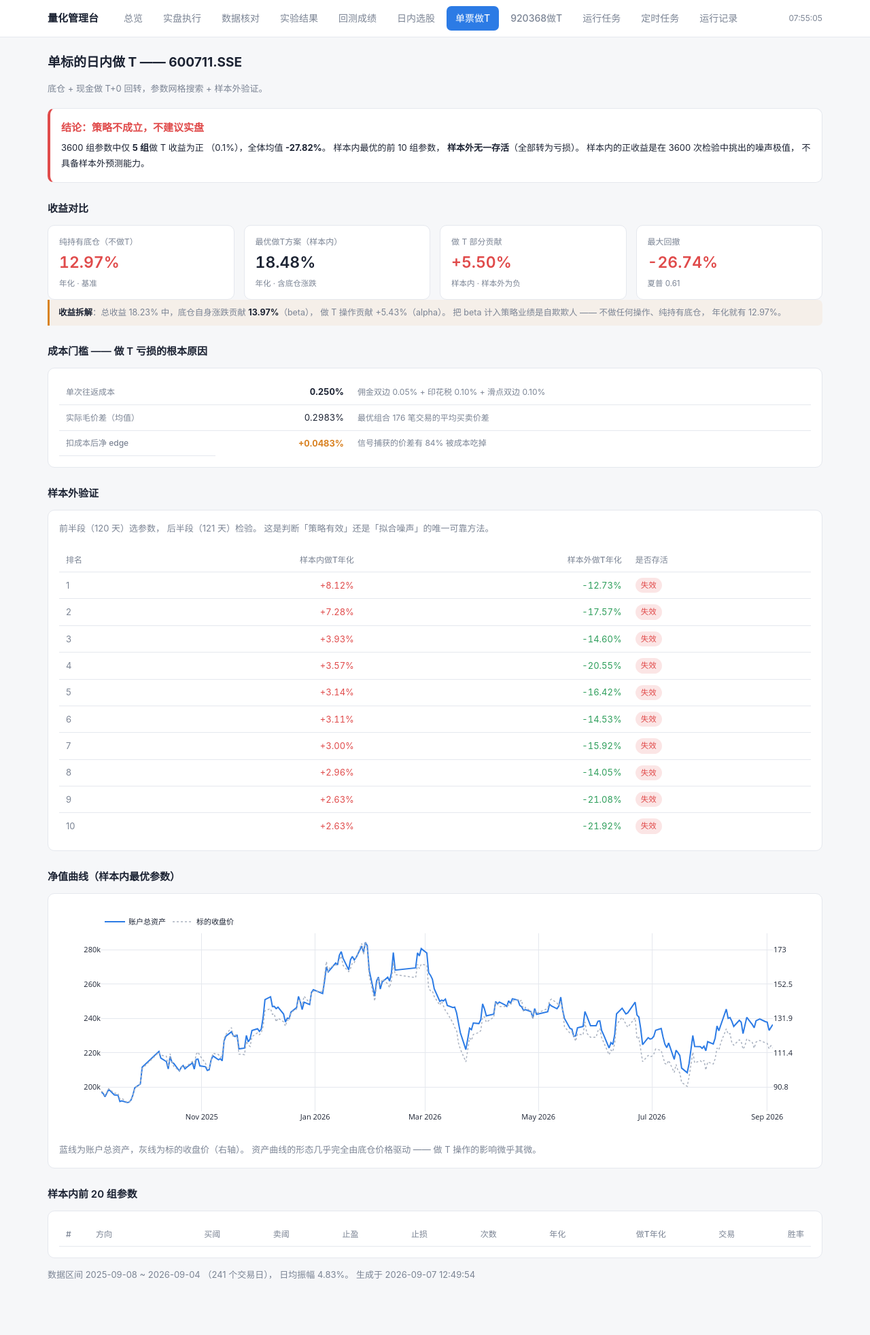
After one commit to MteCode/qmt-quant, a Flask app: page /t0-single in a window 1280 px wide. The commit adds this page. Shown: the whole page at 68% size. Run offline with Flask 3, Linux system fonts and the light colour scheme; lists and menus that the app fills with data are empty.

Commit message:
feat: 管理台新增日内选股与单票做T两页
/intraday-gbm  全市场 GBM 选股模型：训练指标、23 维特征重要性条形图、
               三模式回测对比、硬性指标逐条达标情况、可切换净值曲线，
               并预留参数搜索结果区块。

/t0-single     单票做 T：收益拆解（beta vs alpha 分开列，避免把底仓涨跌
               当成策略业绩）、成本门槛表、样本外验证表格。
               结论不成立时页首直接红框标注「不建议实盘」——
               管理台是拿来做决策的，把失败结论藏在表格里没有意义。

同时登记 backtest_intraday_gbm 任务，可从「运行任务」页触发。
.claude/launch.json 供 preview 直接拉起管理台。

Co-Authored-By: Claude Opus 5 <noreply@anthropic.com>

```diff
--- a/webui/app.py
+++ b/webui/app.py
@@ -29,8 +29,10 @@ from . import data_browser, jobs, loaders, scheduler
 from .registry import TASKS, TASK_BY_ID
 
 app = Flask(__name__)
-INTRADAY_DIR = Path(__file__).resolve().parents[1] / "strategies" / "intraday_t_920368" / "backtest"
-INTRADAY_MODEL_DIR = Path(__file__).resolve().parents[1] / "strategies" / "intraday_t_920368" / "models"
+ROOT = Path(__file__).resolve().parents[1]
+INTRADAY_DIR = ROOT / "strategies" / "intraday_t_920368" / "backtest"
+INTRADAY_MODEL_DIR = ROOT / "strategies" / "intraday_t_920368" / "models"
+GBM_MODEL_DIR = ROOT / "models" / "intraday_gbm"
 
 
 @app.template_filter("dur")
@@ -124,6 +126,134 @@ def api_intraday_t():
             try: out[name] = json.loads(p.read_text(encoding="utf-8"))
             except (OSError, ValueError): out[name] = {}
     return jsonify(out)
+
+
+@app.route("/intraday-gbm")
+def intraday_gbm_page():
+    """全市场日内 GBM 选股模型 —— 训练指标与特征重要性。"""
+    import csv
+    import json
+
+    metrics, importance, grid = {}, [], []
+    mp = GBM_MODEL_DIR / "metrics.json"
+    if mp.exists():
+        try:
+            metrics = json.loads(mp.read_text(encoding="utf-8"))
+        except (OSError, ValueError):
+            pass
+
+    fp = GBM_MODEL_DIR / "feature_importance.csv"
+    if fp.exists():
+        try:
+            with fp.open(encoding="utf-8") as f:
+                importance = [
+                    {"feature": r["feature"], "importance": int(r["importance"])}
+                    for r in csv.DictReader(f)
+                ]
+        except (OSError, ValueError, KeyError):
+            pass
+
+    gp = GBM_MODEL_DIR / "grid_search_results.csv"
+    if gp.exists():
+        try:
+            with gp.open(encoding="utf-8") as f:
+                grid = list(csv.DictReader(f))
+        except OSError:
+            pass
+
+    backtest = {}
+    bp = GBM_MODEL_DIR / "backtest" / "summary.json"
+    if bp.exists():
+        try:
+            backtest = json.loads(bp.read_text(encoding="utf-8"))
+        except (OSError, ValueError):
+            pass
+
+    return render_template("intraday_gbm.html", metrics=metrics,
+                           importance=importance, grid=grid,
+                           backtest=backtest,
+                           has_model=(GBM_MODEL_DIR / "model.joblib").exists())
+
+
+@app.route("/t0-single")
+def t0_single_page():
+    """单标的日内做 T 参数优化与样本外验证。"""
+    import csv
+    import json
+
+    d = ROOT / "models" / "t0_single"
+    summary, grid, wf, daily = {}, [], [], []
+
+    sp = d / "600711_summary.json"
+    if sp.exists():
+        try:
+            summary = json.loads(sp.read_text(encoding="utf-8"))
+        except (OSError, ValueError):
+            pass
+
+    for name, target in (("600711_grid.csv", grid),
+                         ("600711_best_daily.csv", daily)):
+        p = d / name
+        if p.exists():
+            try:
+                with p.open(encoding="utf-8") as f:
+                    target.extend(list(csv.DictReader(f)))
+            except OSError:
+                pass
+
+    wf = summary.get("walkforward", [])
+    return render_template("t0_single.html", summary=summary,
+                           grid=grid[:20], wf=wf, daily=daily,
+                           has_result=bool(summary))
+
+
+@app.get("/api/t0-single/equity")
+def api_t0_single_equity():
+    import csv
+    p = ROOT / "models" / "t0_single" / "600711_best_daily.csv"
+    if not p.exists():
+        return jsonify(ok=False, error="回测结果不存在"), 404
+    try:
+        with p.open(encoding="utf-8") as f:
+            rows = list(csv.DictReader(f))
+    except OSError as e:
+        return jsonify(ok=False, error=str(e)), 500
+    return jsonify(dates=[r["date"] for r in rows],
+                   equity=[float(r["equity"]) for r in rows],
+                   close=[float(r["close"]) for r in rows])
+
+
+@app.get("/api/intraday-gbm/equity")
+def api_intraday_gbm_equity():
+    """净值曲线，供前端画图。"""
+    import csv
+    mode = request.args.get("mode", "momentum")
+    if mode not in {"t_plus_0", "mean_reversion", "momentum"}:
+        return jsonify(ok=False, error="未知模式"), 400
+    p = GBM_MODEL_DIR / "backtest" / f"{mode}_daily.csv"
+    if not p.exists():
+        return jsonify(ok=False, error="回测结果不存在"), 404
+    try:
+        with p.open(encoding="utf-8") as f:
+            rows = list(csv.DictReader(f))
+    except OSError as e:
+        return jsonify(ok=False, error=str(e)), 500
+    return jsonify(
+        dates=[r["date"] for r in rows],
+        equity=[float(r["equity"]) for r in rows],
+    )
+
+
+@app.get("/api/intraday-gbm")
+def api_intraday_gbm():
+    import json
+    mp = GBM_MODEL_DIR / "metrics.json"
+    if not mp.exists():
+        return jsonify(ok=False, error="模型尚未训练"), 404
+    try:
+        return jsonify(json.loads(mp.read_text(encoding="utf-8")))
+    except (OSError, ValueError) as e:
+        return jsonify(ok=False, error=str(e)), 500
 
 
 @app.route("/tasks")
--- a/webui/templates/base.html
+++ b/webui/templates/base.html
@@ -99,6 +99,8 @@ pre.log{background:#0f1319;color:#c9d3e0;padding:14px;border-radius:8px;
   <a href="/data"        class="{{ 'on' if p=='/data' }}">数据核对</a>
   <a href="/experiments" class="{{ 'on' if p=='/experiments' }}">实验结果</a>
   <a href="/backtests" class="{{ 'on' if p=='/backtests' }}">回测成绩</a>
+  <a href="/intraday-gbm" class="{{ 'on' if p.startswith('/intraday-gbm') }}">日内选股</a>
+  <a href="/t0-single" class="{{ 'on' if p.startswith('/t0-single') }}">单票做T</a>
   <a href="/intraday-t-920368" class="{{ 'on' if p.startswith('/intraday-t-920368') }}">920368做T</a>
   <a href="/tasks"       class="{{ 'on' if p=='/tasks' }}">运行任务</a>
   <a href="/schedule"    class="{{ 'on' if p=='/schedule' }}">定时任务</a>
--- /dev/null
+++ b/webui/templates/t0_single.html
@@ -0,0 +1,206 @@
+{% extends "base.html" %}
+{% block title %}单标的做T优化{% endblock %}
+
+{% block body %}
+<h1>单标的日内做 T ——
+  {{ summary.symbol if summary else '600711.SSE' }}</h1>
+<p class="sub">底仓 + 现金做 T+0 回转，参数网格搜索 + 样本外验证。</p>
+
+{% if not has_result %}
+  <div class="empty">
+    尚无结果。执行
+    <code>python scripts/optimize_t0_600711.py</code>
+  </div>
+{% else %}
+{% set rb = summary.robustness or {} %}
+{% set pf = summary.performance or {} %}
+{% set bp = summary.best_params or {} %}
+{% set cc = summary.conclusion or {} %}
+
+{% if rb.walkforward_top10_survivors == 0 %}
+<div class="card" style="border-left:4px solid var(--up)">
+  <div style="font-weight:600;font-size:15px;margin-bottom:6px;
+              color:var(--up)">结论：策略不成立，不建议实盘</div>
+  <div style="font-size:13px;line-height:1.75">
+    {{ rb.n_configs }} 组参数中仅 <b>{{ rb.n_positive_t }} 组</b>做 T 收益为正
+    （{{ '%.1f'|format((rb.pct_positive_t or 0) * 100) }}%），全体均值
+    <b>{{ '%.2f'|format((rb.t_annual_mean or 0) * 100) }}%</b>。
+    样本内最优的前 10 组参数，
+    <b>样本外无一存活</b>（全部转为亏损）。
+    样本内的正收益是在 {{ rb.n_configs }} 次检验中挑出的噪声极值，
+    不具备样本外预测能力。
+  </div>
+</div>
+{% endif %}
+
+<h2>收益对比</h2>
+<div class="grid g4">
+  <div class="kpi">
+    <div class="l">纯持有底仓（不做T）</div>
+    <div class="v" style="color:var(--up)">
+      {{ '%.2f'|format((pf.buyhold_annual or 0) * 100) }}%</div>
+    <div class="s">年化 · 基准</div>
+  </div>
+  <div class="kpi">
+    <div class="l">最优做T方案（样本内）</div>
+    <div class="v">{{ '%.2f'|format((pf.annual_return or 0) * 100) }}%</div>
+    <div class="s">年化 · 含底仓涨跌</div>
+  </div>
+  <div class="kpi">
+    <div class="l">做 T 部分贡献</div>
+    <div class="v" style="color:{{ 'var(--up)' if (pf.t_annual or 0) > 0
+        else 'var(--down)' }}">
+      {{ '%+.2f'|format((pf.t_annual or 0) * 100) }}%</div>
+    <div class="s">样本内 · 样本外为负</div>
+  </div>
+  <div class="kpi bad">
+    <div class="l">最大回撤</div>
+    <div class="v">{{ '%.2f'|format((pf.max_drawdown or 0) * 100) }}%</div>
+    <div class="s">夏普 {{ '%.2f'|format(pf.sharpe or 0) }}</div>
+  </div>
+</div>
+
+<div class="note">
+  <b>收益拆解</b>：总收益 {{ '%.2f'|format((pf.total_return or 0) * 100) }}%
+  中，底仓自身涨跌贡献
+  <b>{{ '%.2f'|format((pf.base_return or 0) * 100) }}%</b>（beta），
+  做 T 操作贡献 {{ '%+.2f'|format((pf.t_return or 0) * 100) }}%（alpha）。
+  把 beta 计入策略业绩是自欺欺人 —— 不做任何操作、纯持有底仓，
+  年化就有 {{ '%.2f'|format((pf.buyhold_annual or 0) * 100) }}%。
+</div>
+
+<h2>成本门槛 —— 做 T 亏损的根本原因</h2>
+<div class="card">
+  <table>
+    <tbody>
+      <tr><th style="width:230px">单次往返成本</th>
+          <td class="num"><b>{{ '%.3f'|format(
+            (summary.cost_model.round_trip or 0) * 100) }}%</b></td>
+          <td style="color:var(--muted);font-size:12px">
+            佣金双边 0.05% + 印花税 0.10% + 滑点双边 0.10%</td></tr>
+      <tr><th>实际毛价差（均值）</th>
+          <td class="num">{{ '%.4f'|format(
+            (cc.gross_edge_per_trade or 0) * 100) }}%</td>
+          <td style="color:var(--muted);font-size:12px">
+            最优组合 {{ pf.n_trades }} 笔交易的平均买卖价差</td></tr>
+      <tr><th>扣成本后净 edge</th>
+          <td class="num" style="color:var(--warn)"><b>{{ '%+.4f'|format(
+            (cc.net_edge or 0) * 100) }}%</b></td>
+          <td style="color:var(--muted);font-size:12px">
+            信号捕获的价差有
+            {{ '%.0f'|format((cc.cost_per_trade or 0)
+               / (cc.gross_edge_per_trade or 1) * 100) }}% 被成本吃掉</td></tr>
+    </tbody>
+  </table>
+</div>
+
+<h2>样本外验证</h2>
+<div class="card">
+  <p class="sub" style="margin-top:0">
+    前半段（{{ summary.trading_days // 2 }} 天）选参数，
+    后半段（{{ summary.trading_days - summary.trading_days // 2 }} 天）检验。
+    这是判断「策略有效」还是「拟合噪声」的唯一可靠方法。
+  </p>
+  <table>
+    <thead>
+      <tr><th style="width:50px">排名</th>
+          <th class="num">样本内做T年化</th>
+          <th class="num">样本外做T年化</th>
+          <th>是否存活</th></tr>
+    </thead>
+    <tbody>
+    {% for r in wf %}
+      <tr>
+        <td style="color:var(--muted)">{{ r.rank }}</td>
+        <td class="num" style="color:var(--up)">
+          {{ '%+.2f'|format(r.in_sample_t_annual * 100) }}%</td>
+        <td class="num" style="color:var(--down)">
+          {{ '%+.2f'|format(r.out_sample_t_annual * 100) }}%</td>
+        <td>
+          <span class="tag {{ 't-ok' if r.out_sample_t_annual > 0
+                else 't-err' }}">
+            {{ '存活' if r.out_sample_t_annual > 0 else '失效' }}</span>
+        </td>
+      </tr>
+    {% endfor %}
+    </tbody>
+  </table>
+</div>
+
+<h2>净值曲线（样本内最优参数）</h2>
+<div class="card">
+  <div id="eq-chart" style="height:340px"></div>
+  <p class="sub" style="margin:10px 0 0">
+    蓝线为账户总资产，灰线为标的收盘价（右轴）。
+    资产曲线的形态几乎完全由底仓价格驱动 —— 做 T 操作的影响微乎其微。
+  </p>
+</div>
+
+<h2>样本内前 20 组参数</h2>
+<div class="card">
+  <table>
+    <thead>
+      <tr><th style="width:44px">#</th><th>方向</th>
+          <th class="num">买阈</th><th class="num">卖阈</th>
+          <th class="num">止盈</th><th class="num">止损</th>
+          <th class="num">次数</th>
+          <th class="num">年化</th><th class="num">做T年化</th>
+          <th class="num">交易</th><th class="num">胜率</th></tr>
+    </thead>
+    <tbody>
+    {% for r in grid %}
+      <tr>
+        <td style="color:var(--muted)">{{ loop.index }}</td>
+        <td>{{ '动量' if r.momentum == 'True' else '回归' }}</td>
+        <td class="num">{{ '%.1f'|format(r.buy_gap|float * 100) }}%</td>
+        <td class="num">{{ '%.1f'|format(r.sell_gap|float * 100) }}%</td>
+        <td class="num">{{ '%.1f'|format(r.take_profit|float * 100) }}%</td>
+        <td class="num">{{ '%.1f'|format(r.stop_loss|float * 100) }}%</td>
+        <td class="num">{{ r.max_trades }}</td>
+        <td class="num">{{ '%.2f'|format(r.annual_return|float * 100) }}%</td>
+        <td class="num" style="color:{{ 'var(--up)' if r.t_annual|float > 0
+            else 'var(--down)' }}">
+          {{ '%+.2f'|format(r.t_annual|float * 100) }}%</td>
+        <td class="num">{{ r.n_trades }}</td>
+        <td class="num">{{ '%.1f'|format(r.win_rate|float * 100) }}%</td>
+      </tr>
+    {% endfor %}
+    </tbody>
+  </table>
+</div>
+
+<p class="sub">
+  数据区间 {{ summary.date_range[0] }} ~ {{ summary.date_range[1] }}
+  （{{ summary.trading_days }} 个交易日），
+  日均振幅 {{ '%.2f'|format((summary.daily_amplitude or 0) * 100) }}%。
+  生成于 {{ summary.generated_at }}
+</p>
+{% endif %}
+{% endblock %}
+
+{% block script %}
+{% if has_result %}
+<script>
+const dark = matchMedia('(prefers-color-scheme:dark)').matches;
+fetch('/api/t0-single/equity').then(r => r.ok ? r.json() : null).then(d => {
+  if (!d) return;
+  Plotly.newPlot('eq-chart', [
+    {x: d.dates, y: d.equity, name: '账户总资产', type: 'scatter',
+     mode: 'lines', line: {color: '#2c7be5', width: 2}},
+    {x: d.dates, y: d.close, name: '标的收盘价', type: 'scatter',
+     mode: 'lines', yaxis: 'y2',
+     line: {color: dark ? '#6b7488' : '#aab2c0', width: 1.5, dash: 'dot'}},
+  ], {
+    margin: {l: 62, r: 56, t: 10, b: 36},
+    paper_bgcolor: 'rgba(0,0,0,0)', plot_bgcolor: 'rgba(0,0,0,0)',
+    font: {color: dark ? '#e6e9ef' : '#1c2333', size: 11},
+    xaxis: {gridcolor: dark ? '#272d3a' : '#e5e8ee'},
+    yaxis: {gridcolor: dark ? '#272d3a' : '#e5e8ee', title: '总资产(元)'},
+    yaxis2: {overlaying: 'y', side: 'right', title: '股价(元)',
+             showgrid: false},
+    legend: {orientation: 'h', y: 1.12, x: 0},
+  }, {displayModeBar: false, responsive: true});
+});
+</script>
+{% endif %}
+{% endblock %}
```
Also changed, not shown: webui/registry.py (+23 -0 lines), webui/templates/intraday_gbm.html (added, +280 -0 lines), .claude/launch.json (added).
